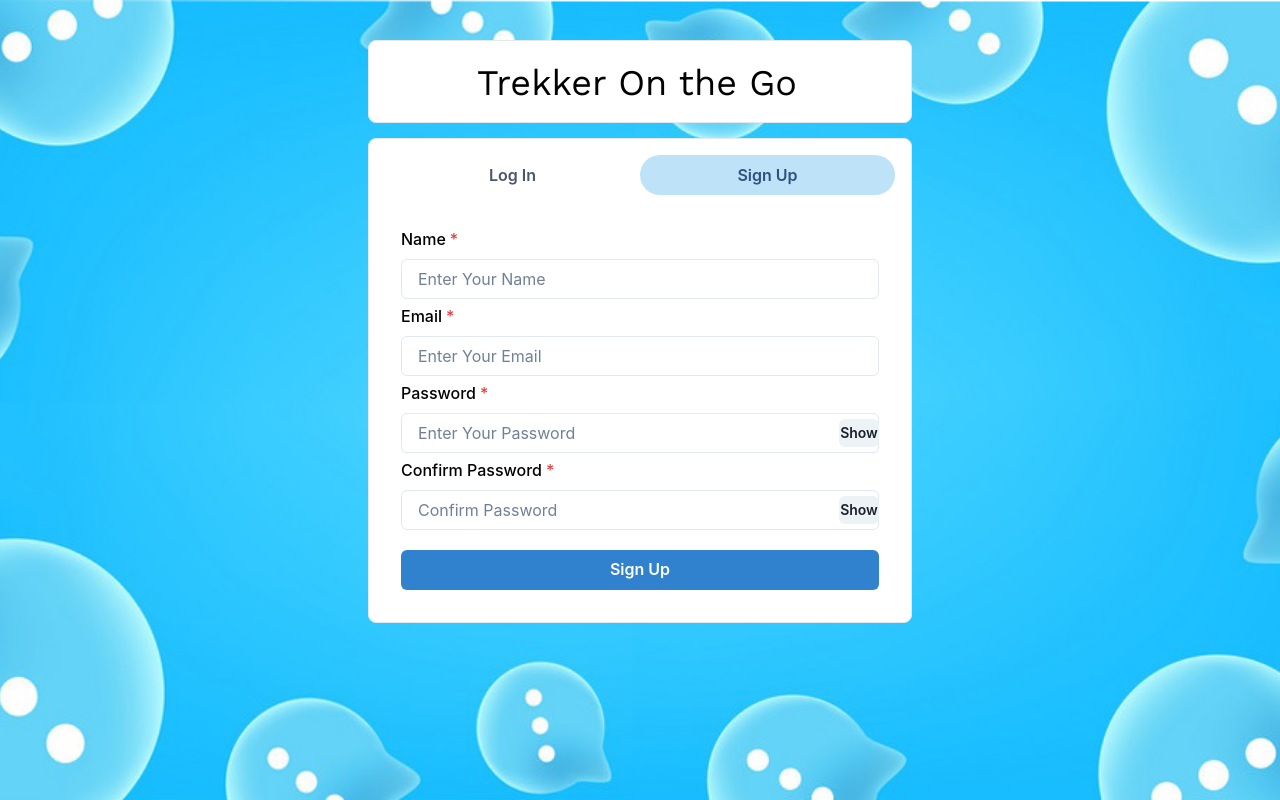
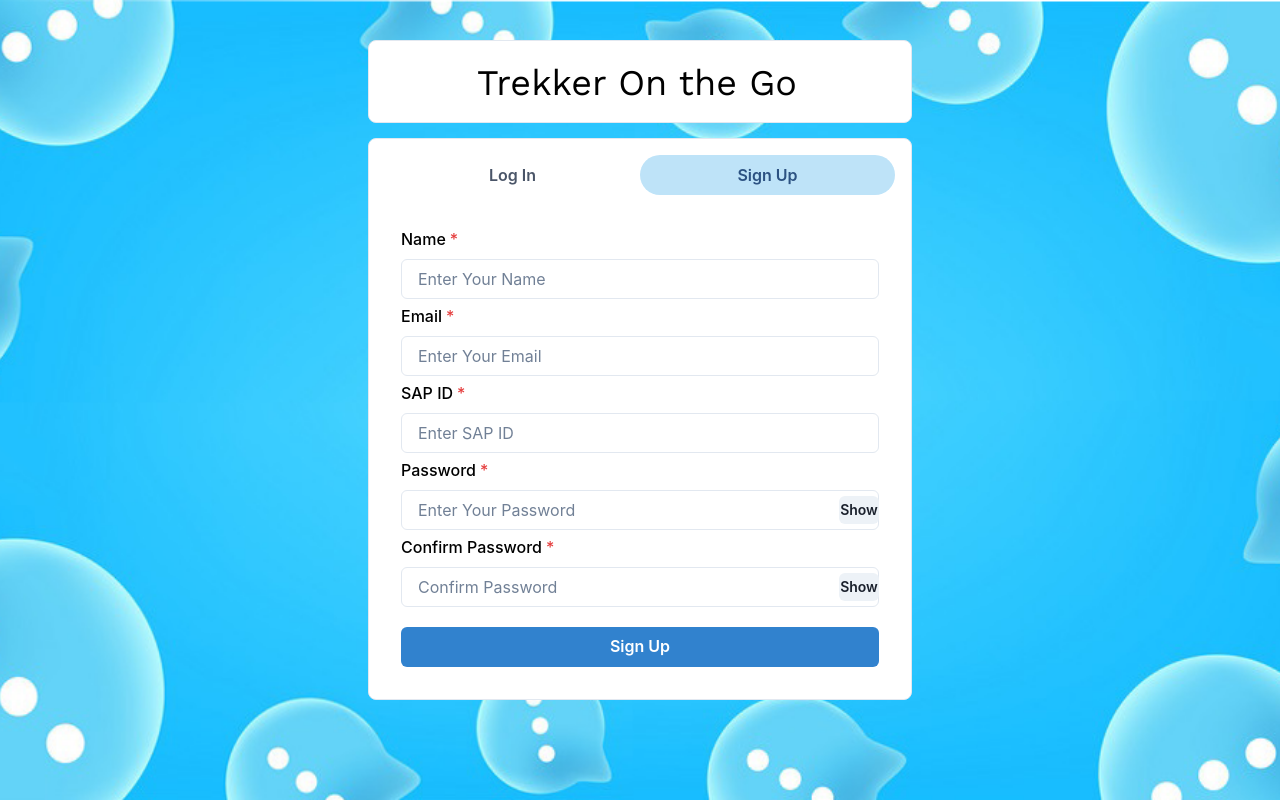
Before and after one commit to DivyaDarshanTiwari/Trekker-On-the-Go, a React (Create React App) app in the folder frontend/: page / in a window 1280 px wide. Both pictures are taken after a click on the tab "Sign Up". Built offline with nearby package versions, Linux system fonts and the light colour scheme.

Commit message:
Signup page sapid added

```diff
--- a/frontend/src/components/Authentication/Signup.js
+++ b/frontend/src/components/Authentication/Signup.js
@@ -5,6 +5,7 @@ const Signup = () => {
     const [show, setShow] = useState(false);
     const [name, setName] = useState();
     const [email, setEmail] = useState();
+    const [sapid, setSapid] = useState();
     const [password, setPassword] = useState();
     const [confirmpassword, setConfirmpassword] = useState();
 
@@ -26,6 +27,13 @@ const Signup = () => {
                 <Input
                     placeholder='Enter Your Email'
                     onChange={(e)=>setEmail(e.target.value)}
+                />
+            </FormControl>
+            <FormControl id='sapid' isRequired>
+                <FormLabel>SAP ID</FormLabel>
+                <Input
+                    placeholder='Enter SAP ID'
+                    onChange={(e)=>setSapid(e.target.value)}
                 />
             </FormControl>
             <FormControl id='password' isRequired>
```
